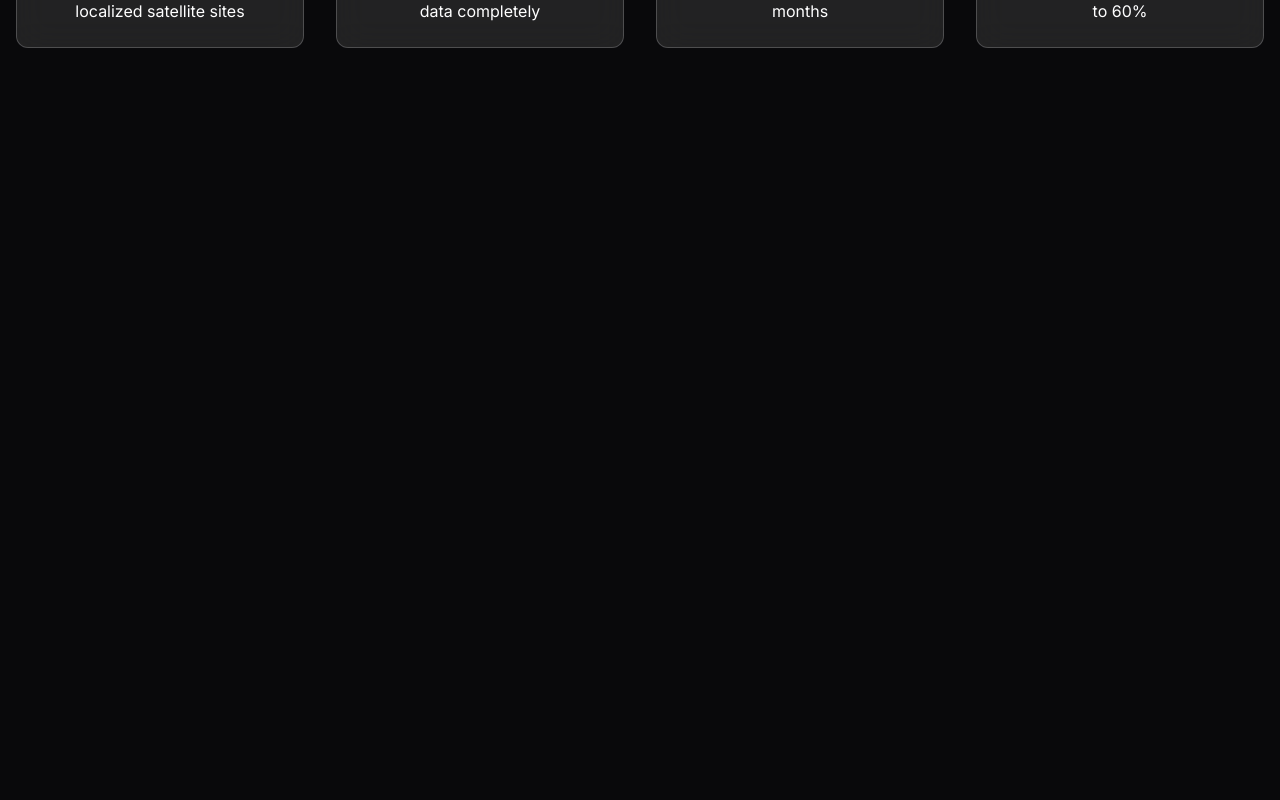
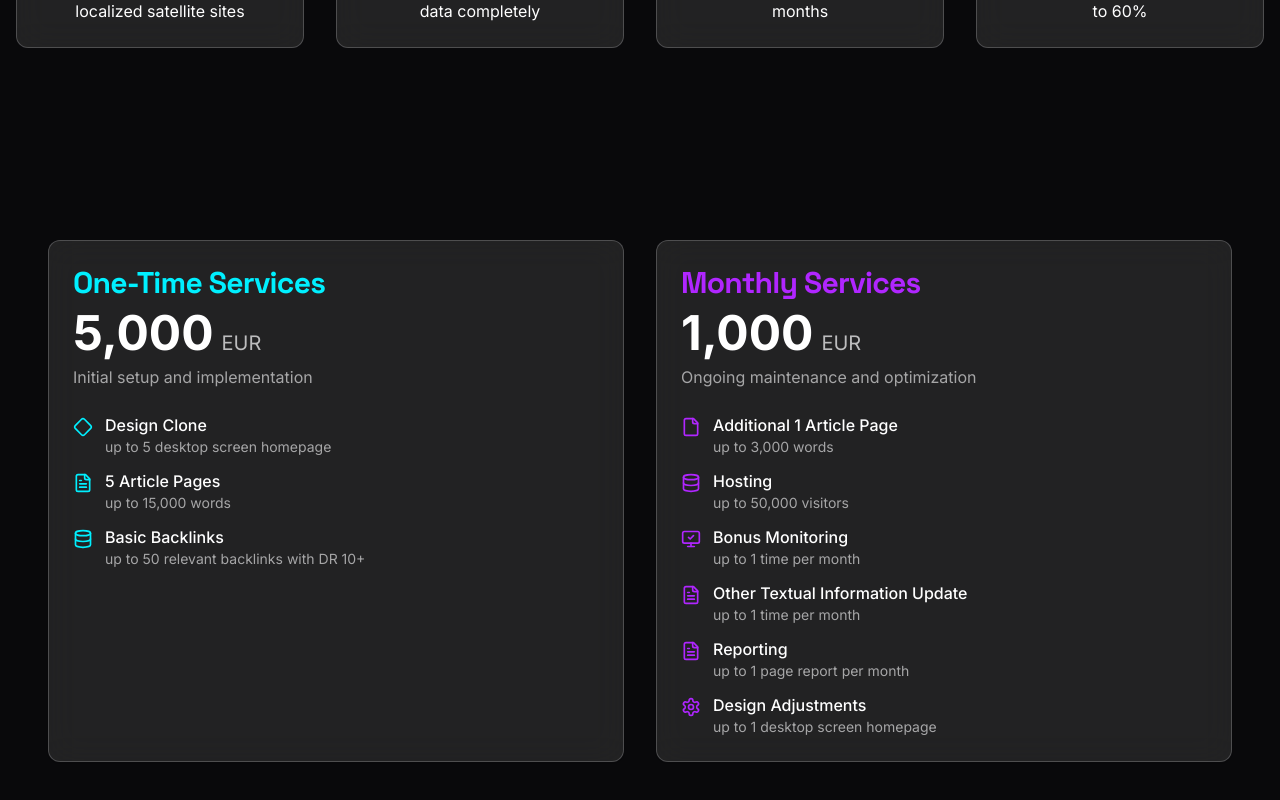
Before and after one commit to iGamingAudit/igaming-audit, a React (Vite) app: page / in a window 1280 px wide. Shown: the part 1948-2748 px from the top of the page. Before the commit the page ends 2092 px from the top, so only its background shows below. Built offline with nearby package versions, Linux system fonts and the light colour scheme.

Commit message:
Add new section to project
This commit introduces a new section to the existing project structure as requested. Further details on the specific implementation will be determined during development.
[skip gpt_engineer]

```diff
--- /dev/null
+++ b/src/components/PricingSection.tsx
@@ -0,0 +1,107 @@
+import { Diamond, FileText, Database, Settings, File, MonitorCheck } from "lucide-react";
+import { Card, CardHeader, CardContent } from "@/components/ui/card";
+
+export const PricingSection = () => {
+  return (
+    <section className="w-full py-24 px-4">
+      <div className="container mx-auto">
+        <div className="grid md:grid-cols-2 gap-8">
+          {/* One-Time Services Card */}
+          <Card className="glass border-white/20 overflow-hidden">
+            <CardHeader className="space-y-2">
+              <h3 className="text-2xl md:text-3xl font-space-grotesk text-primary">One-Time Services</h3>
+              <div className="flex items-baseline gap-2">
+                <span className="text-4xl md:text-5xl font-orbitron font-bold text-white">5,000</span>
+                <span className="text-xl text-white/70">EUR</span>
+              </div>
+              <p className="text-white/60">Initial setup and implementation</p>
+            </CardHeader>
+            <CardContent className="space-y-4">
+              <div className="space-y-3">
+                <div className="flex items-start gap-3">
+                  <Diamond className="w-5 h-5 text-primary mt-1 flex-shrink-0" />
+                  <div>
+                    <p className="font-medium text-white">Design Clone</p>
+                    <p className="text-sm text-white/60">up to 5 desktop screen homepage</p>
+                  </div>
+                </div>
+                <div className="flex items-start gap-3">
+                  <FileText className="w-5 h-5 text-primary mt-1 flex-shrink-0" />
+                  <div>
+                    <p className="font-medium text-white">5 Article Pages</p>
+                    <p className="text-sm text-white/60">up to 15,000 words</p>
+                  </div>
+                </div>
+                <div className="flex items-start gap-3">
+                  <Database className="w-5 h-5 text-primary mt-1 flex-shrink-0" />
+                  <div>
+                    <p className="font-medium text-white">Basic Backlinks</p>
+                    <p className="text-sm text-white/60">up to 50 relevant backlinks with DR 10+</p>
+                  </div>
+                </div>
+              </div>
+            </CardContent>
+          </Card>
+
+          {/* Monthly Services Card */}
+          <Card className="glass border-white/20 overflow-hidden">
+            <CardHeader className="space-y-2">
+              <h3 className="text-2xl md:text-3xl font-space-grotesk text-secondary">Monthly Services</h3>
+              <div className="flex items-baseline gap-2">
+                <span className="text-4xl md:text-5xl font-orbitron font-bold text-white">1,000</span>
+                <span className="text-xl text-white/70">EUR</span>
+              </div>
+              <p className="text-white/60">Ongoing maintenance and optimization</p>
+            </CardHeader>
+            <CardContent className="space-y-4">
+              <div className="space-y-3">
+                <div className="flex items-start gap-3">
+                  <File className="w-5 h-5 text-secondary mt-1 flex-shrink-0" />
+                  <div>
+                    <p className="font-medium text-white">Additional 1 Article Page</p>
+                    <p className="text-sm text-white/60">up to 3,000 words</p>
+                  </div>
+                </div>
+                <div className="flex items-start gap-3">
+                  <Database className="w-5 h-5 text-secondary mt-1 flex-shrink-0" />
+                  <div>
+                    <p className="font-medium text-white">Hosting</p>
+                    <p className="text-sm text-white/60">up to 50,000 visitors</p>
+                  </div>
+                </div>
+                <div className="flex items-start gap-3">
+                  <MonitorCheck className="w-5 h-5 text-secondary mt-1 flex-shrink-0" />
+                  <div>
+                    <p className="font-medium text-white">Bonus Monitoring</p>
+                    <p className="text-sm text-white/60">up to 1 time per month</p>
+                  </div>
+                </div>
+                <div className="flex items-start gap-3">
+                  <FileText className="w-5 h-5 text-secondary mt-1 flex-shrink-0" />
+                  <div>
+                    <p className="font-medium text-white">Other Textual Information Update</p>
+                    <p className="text-sm text-white/60">up to 1 time per month</p>
+                  </div>
+                </div>
+                <div className="flex items-start gap-3">
+                  <FileText className="w-5 h-5 text-secondary mt-1 flex-shrink-0" />
+                  <div>
+                    <p className="font-medium text-white">Reporting</p>
+                    <p className="text-sm text-white/60">up to 1 page report per month</p>
+                  </div>
+                </div>
+                <div className="flex items-start gap-3">
+                  <Settings className="w-5 h-5 text-secondary mt-1 flex-shrink-0" />
+                  <div>
+                    <p className="font-medium text-white">Design Adjustments</p>
+                    <p className="text-sm text-white/60">up to 1 desktop screen homepage</p>
+                  </div>
+                </div>
+              </div>
+            </CardContent>
+          </Card>
+        </div>
+      </div>
+    </section>
+  );
+};
--- a/src/pages/Index.tsx
+++ b/src/pages/Index.tsx
@@ -2,6 +2,7 @@ import { motion } from "framer-motion";
 import { Hero } from "@/components/Hero";
 import { Calculator } from "@/components/Calculator";
 import { Features } from "@/components/Features";
+import { PricingSection } from "@/components/PricingSection";
 
 const Index = () => {
   return (
@@ -13,6 +14,7 @@ const Index = () => {
       <Hero />
       <Calculator />
       <Features />
+      <PricingSection />
     </motion.div>
   );
 };
```
